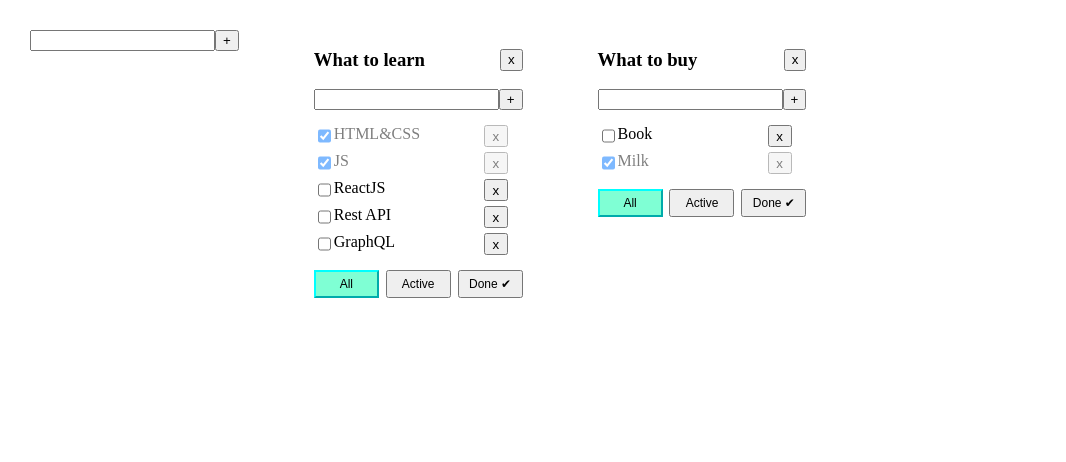
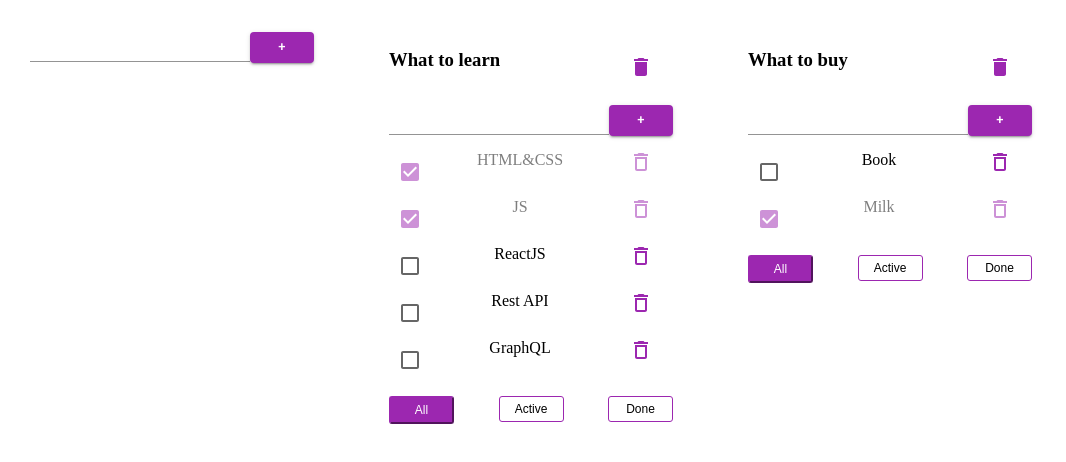
Before and after one commit to tania2501/1-todolist, a React (Create React App) app: page / in a window 1280 px wide. Shown: the top 462 px of the page, without its empty margins (0-1066 px from the left). Built offline with nearby package versions, Linux system fonts and the light colour scheme; a web font is replaced by a local one.

Commit message:
material ui add

```diff
--- a/package.json
+++ b/package.json
@@ -3,6 +3,10 @@
   "version": "0.1.0",
   "private": true,
   "dependencies": {
+    "@emotion/react": "^11.10.6",
+    "@emotion/styled": "^11.10.6",
+    "@mui/icons-material": "^5.11.11",
+    "@mui/material": "^5.11.12",
     "@testing-library/jest-dom": "^5.16.5",
     "@testing-library/react": "^13.4.0",
     "@testing-library/user-event": "^13.5.0",
--- a/src/App.css
+++ b/src/App.css
@@ -13,9 +13,10 @@
   color: red;
 }
 .active-filter {
-  background-color: aquamarine;
-  border-color: aqua;
+  background-color: #9c27b0;
+  border-color: #9c27b0;
   border-style: outset;
+  color: #fff;
 }
 .is-done {
   opacity: 0.5;
@@ -24,21 +25,15 @@
   margin-left: 25px;
 }
 .list {
-  display: grid;
-  grid-template-columns: 20px 150px 20px;
-  grid-template-rows: auto;
-  grid-template-areas: 'i s b';
   margin-top: 5px;
-
+  display: flex;
+  justify-content: space-between;
 }
-.checkbox {
-  grid-area: i;
-}
-.list span {
-  grid-area: s;
+.spanText {
+  max-width: 150px;
   word-break: break-word;
 }
-.list button {
+.close {
   grid-area: b;
   width: 24px;
   height: 22px;
@@ -47,11 +42,13 @@
   display: flex;
   justify-content: space-between;
   margin-top: 10px;
+
 }
 .filterButton button {
   width: 65px;
   font-size: 12px;
   padding: 5px;
+  border-radius: 3px;
 }
 .listblock {
   margin: 15px auto;
@@ -60,3 +57,7 @@
   display: flex;
   justify-content: space-between;
 }
+.superButton {
+  background-color: #fff;
+  border: 1px solid #9c27b0;
+}
--- a/src/App.tsx
+++ b/src/App.tsx
@@ -4,7 +4,7 @@ import "./App.css";
 import { SuperInput } from "./SuperInput";
 import { TodoList } from "./TodoList";
 
-export type FilterValuesType = 'all' | 'done' | 'active';
+export type FilterValuesType = 'All' | 'Done' | 'Active';
 
 type TodolistType = {
   id: string
@@ -71,8 +71,8 @@ function App() {
   let todolist2 = v1();
 
   let [todolist, setTodolist] = useState<Array<TodolistType>> ([
-    {id: todolist1, title: 'What to learn', filter: 'all'},
-    {id: todolist2, title: 'What to buy', filter: 'all'}
+    {id: todolist1, title: 'What to learn', filter: 'All'},
+    {id: todolist2, title: 'What to buy', filter: 'All'}
   ]);
   let [tasks, setTasks] = useState<MainTasksType>({
       [todolist1]: [
@@ -97,7 +97,7 @@ function App() {
   const addTodolist = (title: string) => {
     let newTodolist: TodolistType = {
       id: v1(),
-      filter: 'all',
+      filter: 'All',
       title: title
     }
     setTodolist([newTodolist, ...todolist]);
@@ -116,10 +116,10 @@ function App() {
       <SuperInput addItem={addTodolist}/>
       {todolist.map((tl) => {
          let taskForTodoList = tasks[tl.id];
-         if (tl.filter === 'done') {
+         if (tl.filter === 'Done') {
            taskForTodoList = taskForTodoList.filter(t => t.isDone === true);
          };
-         if (tl.filter === 'active') {
+         if (tl.filter === 'Active') {
            taskForTodoList = taskForTodoList.filter(t => t.isDone === false);
          };
 
--- a/src/EditableSpan.tsx
+++ b/src/EditableSpan.tsx
@@ -22,6 +22,6 @@ export const EditableSpan = (props: SpanType) => {
   return editMode ? (
     <input value={title} onChange={onChangeTitle} onBlur={viewMode} />
   ) : (
-    <span onDoubleClick={activateEditMode}>{props.title}</span>
+    <span onDoubleClick={activateEditMode} className='spanText'>{props.title}</span>
   );
 };
--- /dev/null
+++ b/src/SuperButton.tsx
@@ -0,0 +1,19 @@
+import { Button } from '@mui/material';
+import React, { useState } from 'react';
+import { FilterValuesType } from './App';
+
+type ButtonType = {
+  title: string
+  onclick: ()=>void
+  filterType: FilterValuesType
+}
+
+export const SuperButton = (props: ButtonType) => {
+
+  return (
+    <div>
+      <button
+        onClick={props.onclick} className={props.filterType === props.title ? 'active-filter' : 'superButton'}> {props.title}</button>
+    </div>
+  )
+}
--- a/src/SuperInput.tsx
+++ b/src/SuperInput.tsx
@@ -1,3 +1,4 @@
+import { Button, Input } from "@mui/material";
 import React, { ChangeEvent, useState, KeyboardEvent } from "react";
 
 type SuperInputType = {
@@ -30,12 +31,12 @@ export const SuperInput = (props: SuperInputType) => {
 
   return (
     <div>
-      <input
+      <Input
         value={newTaskTitle}
         onChange={onNewTitleChange}
         onKeyDown={onPressKeyHandler}
-        className={error ? 'error' : ''} />
-      <button onClick={addNewTask}>+</button>
+        id="outlined-basic" color="secondary"/>
+      <Button onClick={addNewTask} color='secondary' variant="contained" size="small">+</Button>
       {error && <div className="errorMessage">{error}</div>}
     </div>
   )
--- a/src/TodoList.tsx
+++ b/src/TodoList.tsx
@@ -1,7 +1,11 @@
+import { Box, Button, Checkbox, Grid } from "@mui/material";
 import React, { ChangeEvent } from "react";
 import { FilterValuesType } from "./App";
 import { EditableSpan } from "./EditableSpan";
 import { SuperInput } from "./SuperInput";
+import DeleteIcon from "@mui/icons-material/Delete";
+import DeleteOutlinedIcon from "@mui/icons-material/DeleteOutlined";
+import { SuperButton } from "./SuperButton";
 
 export type TasksType = {
   id: string;
@@ -16,39 +20,44 @@ type TitleProps = {
   addTasks: (title: string, todolistId: string) => void;
   changeStatus: (taskId: string, isDone: boolean, todolistId: string) => void;
   filter: FilterValuesType;
-  tId: string
-  removeTodolist: (todolistId: string)=> void
+  tId: string;
+  removeTodolist: (todolistId: string) => void;
   changeTitleValue: (taskId: string, title: string, todolistId: string) => void;
   changeTodolistTitle: (title: string, todolistId: string) => void;
 };
 
 export function TodoList(props: TitleProps) {
   const onAllClick = () => {
-    props.changeFilter("all", props.tId);
+    props.changeFilter("All", props.tId);
   };
   const onCompletedClick = () => {
-    props.changeFilter("done", props.tId);
+    props.changeFilter("Done", props.tId);
   };
   const onActiveClick = () => {
-    props.changeFilter("active", props.tId);
+    props.changeFilter("Active", props.tId);
   };
   const removeTodolist = () => {
-    props.removeTodolist(props.tId)
-  }
-  const addTask = (title: string)=> {
-    props.addTasks(title, props.tId)
-  }
+    props.removeTodolist(props.tId);
+  };
+  const addTask = (title: string) => {
+    props.addTasks(title, props.tId);
+  };
   const changeTodolistTitleHandler = (title: string) => {
-    props.changeTodolistTitle(title, props.tId)
-  }
+    props.changeTodolistTitle(title, props.tId);
+  };
   return (
     <div className="todo">
       <div>
         <h3 className="title">
-          <EditableSpan title={props.title} changeTitleValue={changeTodolistTitleHandler}/>
-          <button onClick={removeTodolist}>x</button>
+          <EditableSpan
+            title={props.title}
+            changeTitleValue={changeTodolistTitleHandler}
+          />
+          <Button onClick={removeTodolist} color="secondary">
+            <DeleteIcon />
+          </Button>
         </h3>
-        <SuperInput addItem={addTask}/>
+        <SuperInput addItem={addTask} />
         <ul className="listblock">
           {props.tasks.map((t) => {
             const onClickHandler = () => props.removeTask(t.id, props.tId);
@@ -59,23 +68,50 @@ export function TodoList(props: TitleProps) {
               props.changeTitleValue(t.id, newTitle, props.tId);
             };
             return (
-              <li key={t.id} className={'list' + (t.isDone ? ' ' + 'is-done' : '')}>
-                <input
-                  type="checkbox"
+              <li
+                key={t.id}
+                className={"list" + (t.isDone ? " " + "is-done" : "")}
+              >
+                <Checkbox
+                  color="secondary"
                   onChange={onChangeTypeHandler}
                   checked={t.isDone}
-                  className='checkbox'
+                  className="checkbox"
                 />
-                <EditableSpan title={t.title} changeTitleValue={onChangeTitleHandler}/>
-                <button onClick={onClickHandler}>x</button>
+
+                <EditableSpan
+                  title={t.title}
+                  changeTitleValue={onChangeTitleHandler}
+                />
+
+                <Button
+                  onClick={onClickHandler}
+                  size="small"
+                  color="secondary"
+                  className="close"
+                >
+                  <DeleteOutlinedIcon />
+                </Button>
               </li>
             );
           })}
         </ul>
         <div className="filterButton">
-          <button className={props.filter === 'all' ? 'active-filter' : ''} onClick={onAllClick}>All</button>
-          <button className={props.filter === 'active' ? 'active-filter' : ''} onClick={onActiveClick}>Active</button>
-          <button className={props.filter === 'done' ? 'active-filter' : ''} onClick={onCompletedClick}>Done &#10004;</button>
+          <SuperButton
+            title={"All"}
+            onclick={onAllClick}
+            filterType={props.filter}
+          />
+          <SuperButton
+            title={"Active"}
+            onclick={onActiveClick}
+            filterType={props.filter}
+          />
+          <SuperButton
+            title={"Done"}
+            onclick={onCompletedClick}
+            filterType={props.filter}
+          />
         </div>
       </div>
     </div>
```
Also changed, not shown: 1 other file (tests, documents, lock files or other folders).
